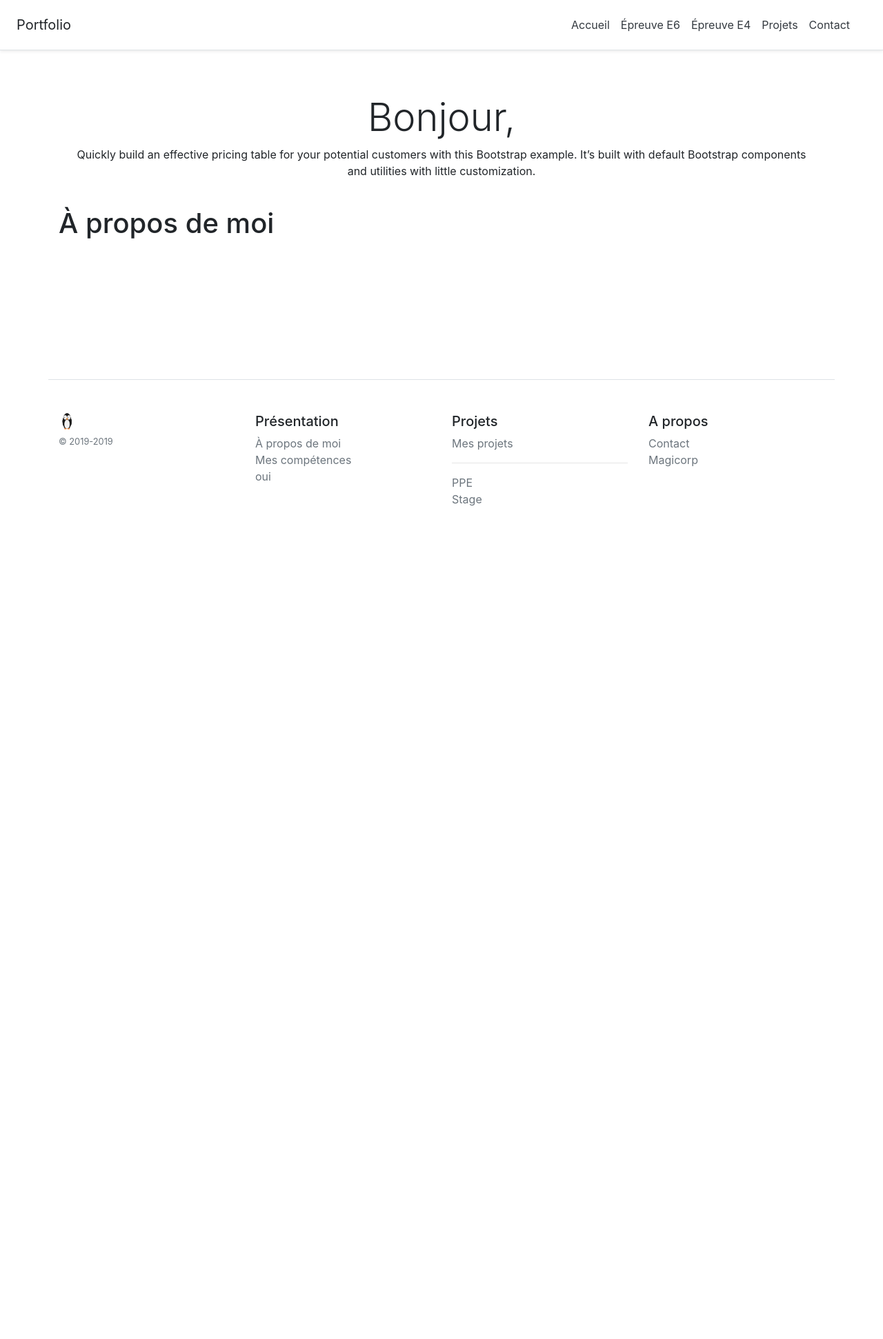
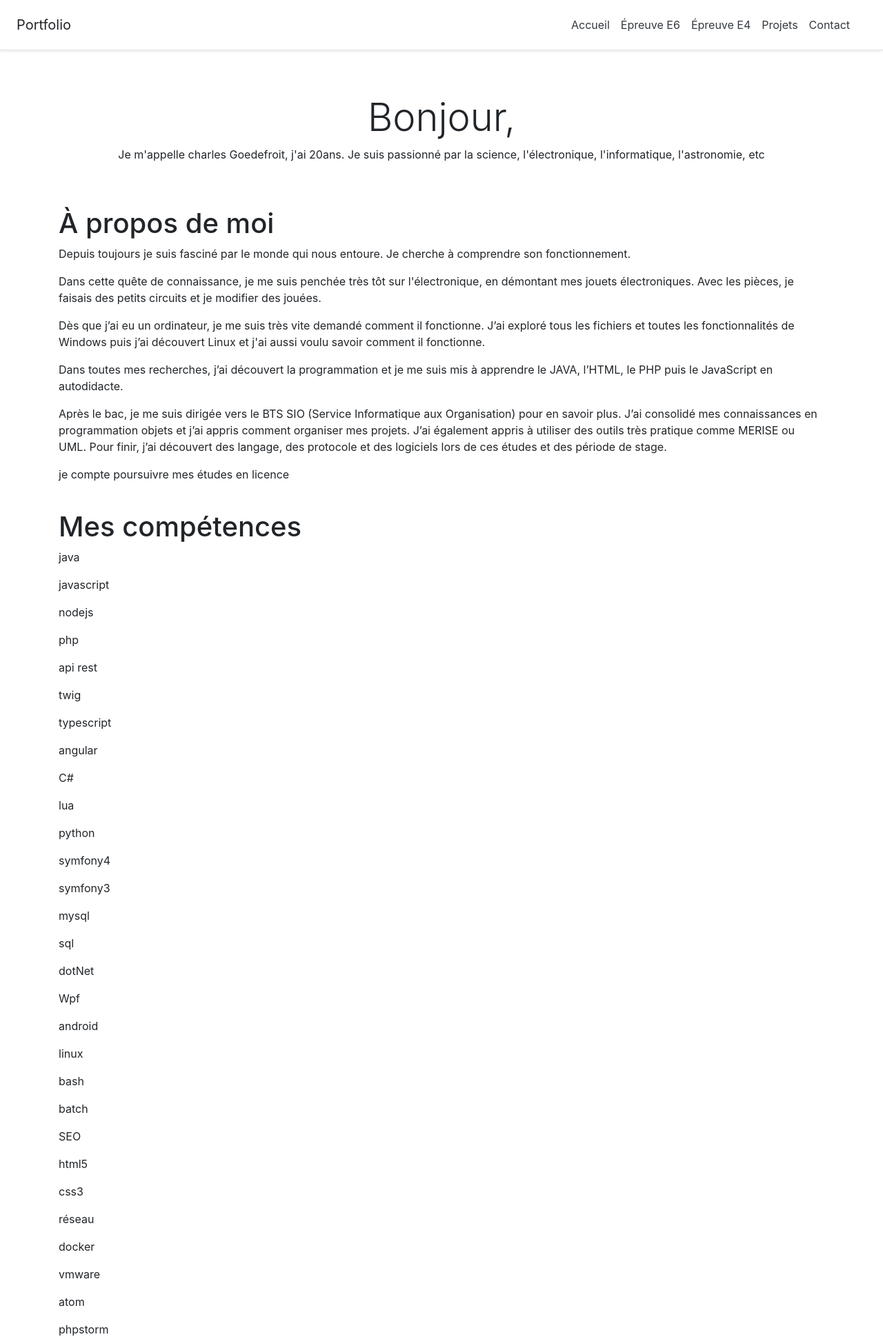
Before and after one commit to charles66820/portfolio, a PHP site: template templates/about.html.twig in a window 1280 px wide. Shown: the top 1942 px of the page at 69% size. Before the commit the page ends 734 px from the top, so only its background shows below. Run offline with PHP 8.4, Linux system fonts and the light colour scheme; the template is opened without the code that fills it, so the values that code supplies are empty; some libraries are stand-ins or nearby versions.

Commit message:
les infosssss

```diff
--- a/templates/about.html.twig
+++ b/templates/about.html.twig
@@ -5,11 +5,80 @@
 {% endblock %}
 
 {% block content %}
-  <div class="pricing-header px-3 py-3 pt-md-5 pb-md-4 mx-auto text-center">
-    <h1 class="display-4">Bonjour,</h1>
-    <p class="typewrite" class="lead">Quickly build an effective pricing table for your potential customers with this Bootstrap example. It’s built with default Bootstrap components and utilities with little customization.</p>
+  <div class="d-flex flex-column">
+    <div class="pricing-header px-3 py-3 pt-md-5 pb-md-4 mx-auto text-center">
+      <h1 class="display-4">Bonjour,</h1>
+      <p class="typewrite" class="lead">Je m'appelle charles Goedefroit, j'ai {{ (date("now").diff(date("1998-09-30"))).y }}ans. Je suis passionné par la science, l'électronique, l'informatique, l'astronomie, etc</p>
+    </div>
+    <h1 id="aboutMe" class="mt-4">À propos de moi</h1>
+    <p>Depuis toujours je suis fasciné par le monde qui nous entoure. Je cherche à comprendre son fonctionnement.</p>
+    <p>Dans cette quête de connaissance, je me suis penchée très tôt sur l'électronique, en démontant mes jouets électroniques. Avec les pièces, je faisais des petits circuits et je modifier des jouées.</p>
+    <p>Dès que j’ai eu un ordinateur, je me suis très vite demandé comment il fonctionne. J’ai exploré tous les fichiers et toutes les fonctionnalités de Windows puis j’ai découvert Linux et j'ai aussi voulu savoir comment il fonctionne.</p>
+    <p>Dans toutes mes recherches, j’ai découvert la programmation et je me suis mis à apprendre le JAVA, l’HTML, le PHP puis le JavaScript en autodidacte.</p>
+    <p>Après le bac, je me suis dirigée vers le BTS SIO (Service Informatique aux Organisation) pour en savoir plus. J’ai consolidé mes connaissances en programmation objets et j’ai appris comment organiser mes projets. J’ai également appris à utiliser des outils très pratique comme MERISE ou UML. Pour finir, j’ai découvert des langage, des protocole et des logiciels lors de ces études et des période de stage.</p>
+    <p>je compte poursuivre mes études en licence</p>
+
+    <h1 id="skills" class="mt-4">Mes compétences</h1>
+    <p>java</p>
+    <p>javascript</p>
+    <p>nodejs</p>
+    <p>php</p>
+    <p>api rest</p>
+    <p>twig</p>
+    <p>typescript</p>
+    <p>angular</p>
+    <p>C#</p>
+    <p>lua</p>
+    <p>python</p>
+    <p>symfony4</p>
+    <p>symfony3</p>
+    <p>mysql</p>
+    <p>sql</p>
+    <p>dotNet</p>
+    <p>Wpf</p>
+    <p>android</p>
+    <p>linux</p>
+    <p>bash</p>
+    <p>batch</p>
+    <p>SEO</p>
+    <p>html5</p>
+    <p>css3</p>
+    <p>réseau</p>
+    <p>docker</p>
+    <p>vmware</p>
+    <p>atom</p>
+    <p>phpstorm</p>
+    <p>visualstudio</p>
+    <p>postman</p>
+    <p>windows</p>
+    <p>macosx</p>
+    <p>jQuery</p>
+    <p>bootstrap</p>
+    <p>GSuite</p>
+    <p>FileZilla</p>
+    <p>SSH</p>
+    <p>Git</p>
+    <p>Slim Framework</p>
+    <p>bulma</p>
+    <p>Sass</p>
+    <p>Github</p>
+    <p>Gitlab</p>
+    <p>Pascal</p>
+    <p>innosetup</p>
+    <p>JSON/XML/CSV</p>
+    <p>Composer</p>
+    <p>Express</p>
+    <p>Eclipse</p>
+    <p>PostgreSQL</p>
+    <p>Chromium</p>
+    <p>Trello</p>
+    <p>Fontawesome</p>
+
+
+
+    <h1 id="CV" class="mt-4">Mon CV</h1>
+    <div class="d-flex justify-content-center">
+      <iframe src="https://docs.google.com/document/d/e/2PACX-1vQPRPqOzhlVaZzIbHKN0WnnjtQ_GYy9-Dhe9fsuBi7MYYH6w4euA_Uwuvr7Fx3NHUwhCMLyjtsI1irF/pub?embedded=true" style="width:832px; height:1067px; border:0;"></iframe>
+    </div>
   </div>
-
-  <h1>À propos de moi</h1>
-
 {% endblock %}
--- a/templates/contact.html.twig
+++ b/templates/contact.html.twig
@@ -6,5 +6,6 @@
 
 {% block content %}
   <h1>Contacté moi sur l'address email <a href="mailto:contact@magicorp.fr">contact@magicorp.fr</a></h1>
-
+  <a href="https://github.com/charles66820">Mon github</a>
+  <a href="https://twitter.com/charles66500">Mon twitter</a>
 {% endblock %}
```
Also changed, not shown: src/routes.php (+34 -16 lines), templates/E6.html.twig (added, +54 -0 lines).
